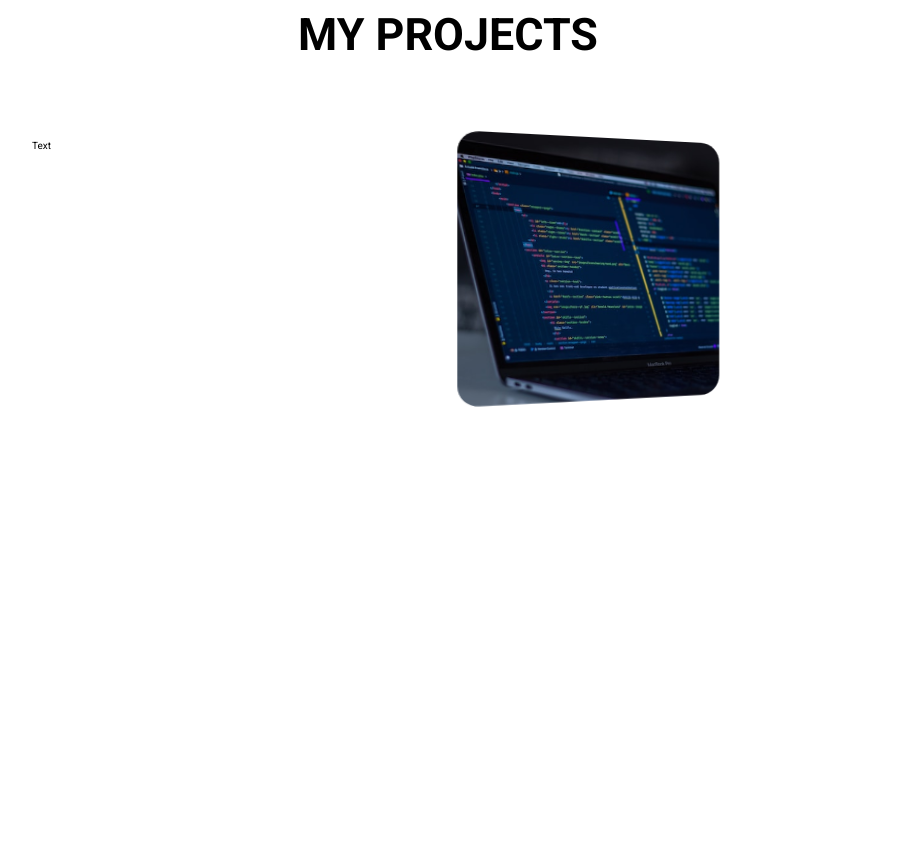
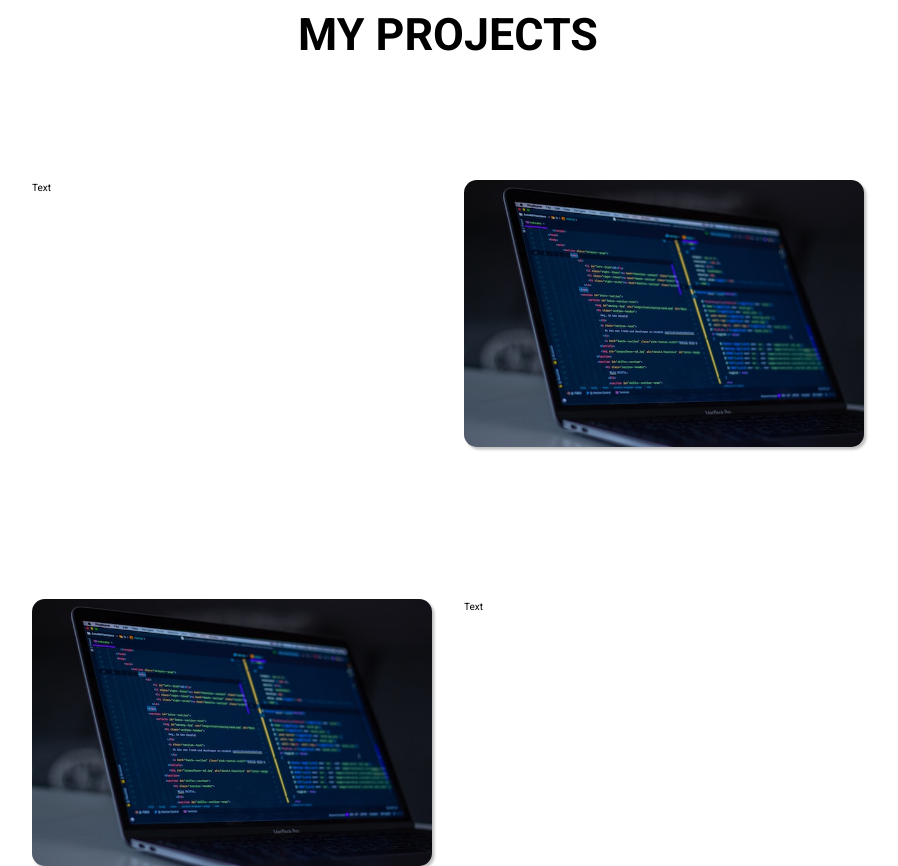
Before and after one commit to JWCTempleton/react-dev-portfolio, a React (Create React App) app in the folder react-portfolio/: page / in a window 1280 px wide. Shown: the part 1420-2286 px from the top of the page, without its empty margins (192-1090 px from the left). Before the commit the page ends 1901 px from the top, so only its background shows below. Built offline with nearby package versions, Linux system fonts and the light colour scheme.

Commit message:
Add parallax library to enhance project section images

```diff
--- a/react-portfolio/package.json
+++ b/react-portfolio/package.json
@@ -8,6 +8,7 @@
     "@testing-library/user-event": "^13.5.0",
     "react": "^18.2.0",
     "react-dom": "^18.2.0",
+    "react-parallax-tilt": "^1.7.141",
     "react-reveal": "^1.2.2",
     "react-scripts": "5.0.1",
     "web-vitals": "^2.1.4"
--- a/react-portfolio/src/components/About.jsx
+++ b/react-portfolio/src/components/About.jsx
@@ -1,28 +1,39 @@
 import "./About.css";
-import Fade from 'react-reveal/Fade';
-
+import Fade from "react-reveal/Fade";
+import Tilt from "react-parallax-tilt";
 
 const About = () => {
   return (
     <div className="about-section" id="about">
       <Fade left>
-
         <h2>About Me</h2>
         <div className="about-div">
           <div className="about-img-section">
+            <Tilt>
               <img
                 className="about-img"
                 src="./jwct-profile-pic.jpeg"
                 alt="profile-pic"
               />
+            </Tilt>
           </div>
           <div className="about-text-section">
-          <p>I graduated Summa Cum Laude from Saint Mary's College of California with a B.S. in Business Administration. In my senior year I was accepted into the Technology, Engineering, and Business program which introduced me to a brand new world of web design.</p><br />
-          <p>I am comfortable working with React for front end development and have been learning about back end development. This includes working with Express as well as database design with both relational (postgres) as well as non-relational (mongo) databases.</p>
+            <p>
+              I graduated Summa Cum Laude from Saint Mary's College of
+              California with a B.S. in Business Administration. In my senior
+              year I was accepted into the Technology, Engineering, and Business
+              program which introduced me to a brand new world of web design.
+            </p>
+            <br />
+            <p>
+              I am comfortable working with React for front end development and
+              have been learning about back end development. This includes
+              working with Express as well as database design with both
+              relational (postgres) as well as non-relational (mongo) databases.
+            </p>
           </div>
         </div>
       </Fade>
-
     </div>
   );
 };
--- a/react-portfolio/src/components/Hero.jsx
+++ b/react-portfolio/src/components/Hero.jsx
@@ -1,15 +1,16 @@
 import "./Hero.css";
-
 
 // #FFFF00, #00FFFF, #FF00FF
 
 const Hero = () => {
   return (
     <div className="hero">
-
       <div className="hero-text">
         <p className="hero-paragraph">
-          <span className="fade-first">Hi,</span> <span className="fade-second">I'm <span className="text-background">Jacob Templeton</span>...</span>
+          <span className="fade-first">Hi,</span>{" "}
+          <span className="fade-second">
+            I'm <span className="text-background">Jacob Templeton</span>...
+          </span>
           <br />
           <span className="fade-third">your next web developer.</span>
         </p>
@@ -17,7 +18,9 @@ const Hero = () => {
           <a href="#about">
             <button className="button">About Me</button>
           </a>
-          <button className="button">My Projects</button>
+          <a href="#projects">
+            <button className="button">My Projects</button>
+          </a>
         </div>
       </div>
       <svg
--- a/react-portfolio/src/components/Projects.css
+++ b/react-portfolio/src/components/Projects.css
@@ -25,20 +25,16 @@
 
 .projects-photo {
   border-radius: 0.8rem;
-  --f: 0.1; /* the parallax factor (the smaller the better) */
-  --r: 20px; /* radius */
 
-  --_f: calc(100% * var(--f) / (1 + var(--f)));
-  --_a: calc(90deg * var(--f));
-  width: 18rem; /* the image size */
-  aspect-ratio: calc(1 + var(--f));
-  object-fit: cover;
-  clip-path: inset(0 var(--_f) 0 0 round var(--r));
-  transform: perspective(400px) var(--_t, rotateY(var(--_a)));
-  transition: 0.5s;
+  box-shadow: rgba(0, 0, 0, 0.25) 2.35px 2.5px 2.6px;
+
   cursor: pointer;
 }
-.projects-photo:hover {
-  clip-path: inset(0 0 0 var(--_f) round var(--r));
-  --_t: translateX(calc(-1 * var(--_f))) rotateY(calc(-1 * var(--_a)));
+
+.mb-small {
+  margin-bottom: 4rem;
 }
+
+.mb-medium {
+  margin-bottom: 6.5rem;
+}
--- a/react-portfolio/src/components/Projects.jsx
+++ b/react-portfolio/src/components/Projects.jsx
@@ -1,15 +1,52 @@
 import "./Projects.css";
+import Fade from "react-reveal/Fade";
+import Tilt from "react-parallax-tilt";
 
 const Projects = () => {
   return (
-    <div className="projects-section">
-      <h2>My Projects</h2>
-      <div className="projects-content">
-        <div className="projects-text">Text</div>
-        <div className="projects-image">
-          <img className="projects-photo" src="./laptop-1.jpg" alt="laptop" />
+    <div className="projects-section" id="projects">
+      <h2 className="mb-small">My Projects</h2>
+      <Fade left>
+        <div className="projects-content mb-medium">
+          <div className="projects-text">Text</div>
+
+          <div className="projects-image">
+            <Tilt
+              glareEnable={true}
+              glareMaxOpacity={0.8}
+              glareColor="#ffffff"
+              glarePosition="bottom"
+              glareBorderRadius="20px"
+            >
+              <img
+                className="projects-photo"
+                src="./laptop-1.jpg"
+                alt="laptop"
+              />
+            </Tilt>
+          </div>
         </div>
-      </div>
+      </Fade>
+      <Fade right>
+        <div className="projects-content mb-medium">
+          <div className="projects-image">
+            <Tilt
+              glareEnable={true}
+              glareMaxOpacity={0.8}
+              glareColor="#ffffff"
+              glarePosition="bottom"
+              glareBorderRadius="20px"
+            >
+              <img
+                className="projects-photo"
+                src="./laptop-1.jpg"
+                alt="laptop"
+              />
+            </Tilt>
+          </div>
+          <div className="projects-text">Text</div>
+        </div>
+      </Fade>
     </div>
   );
 };
```
Also changed, not shown: react-portfolio/public/laptop-2.jpg (added), 1 other file (tests, documents, lock files or other folders). Lines whose indentation alone changed are shown as unchanged.
